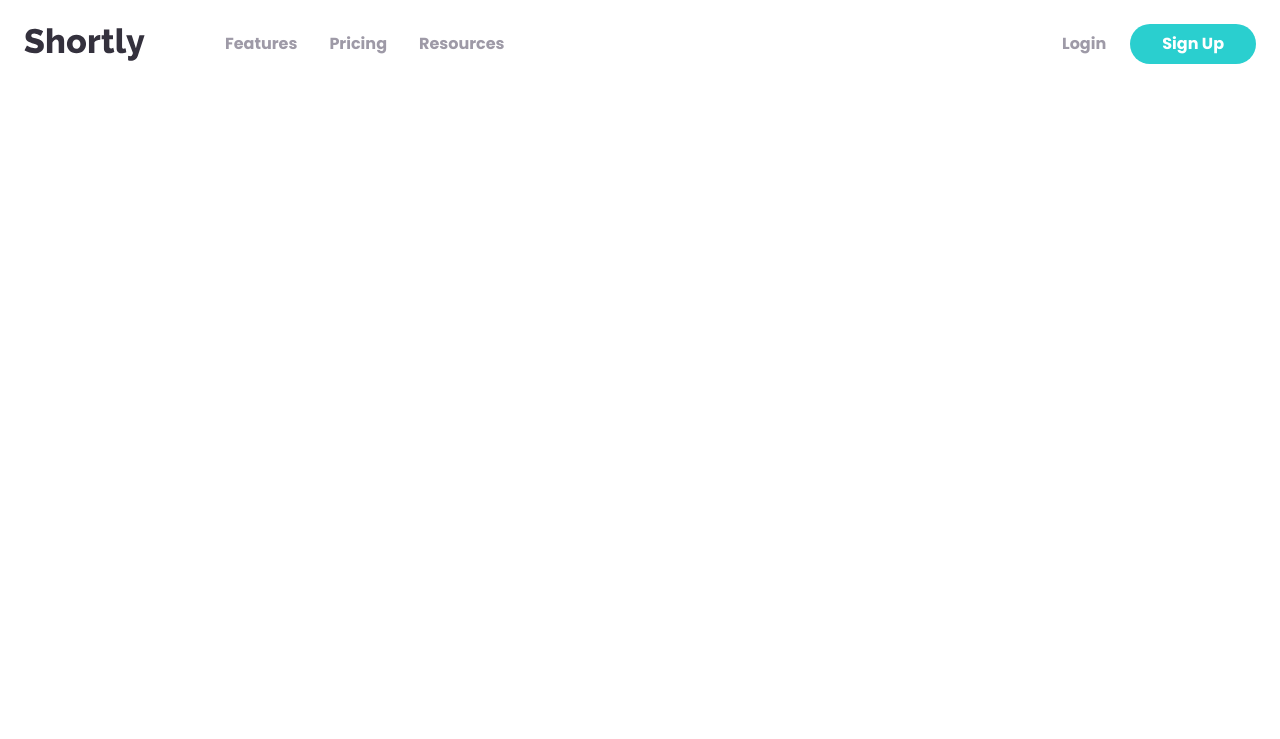
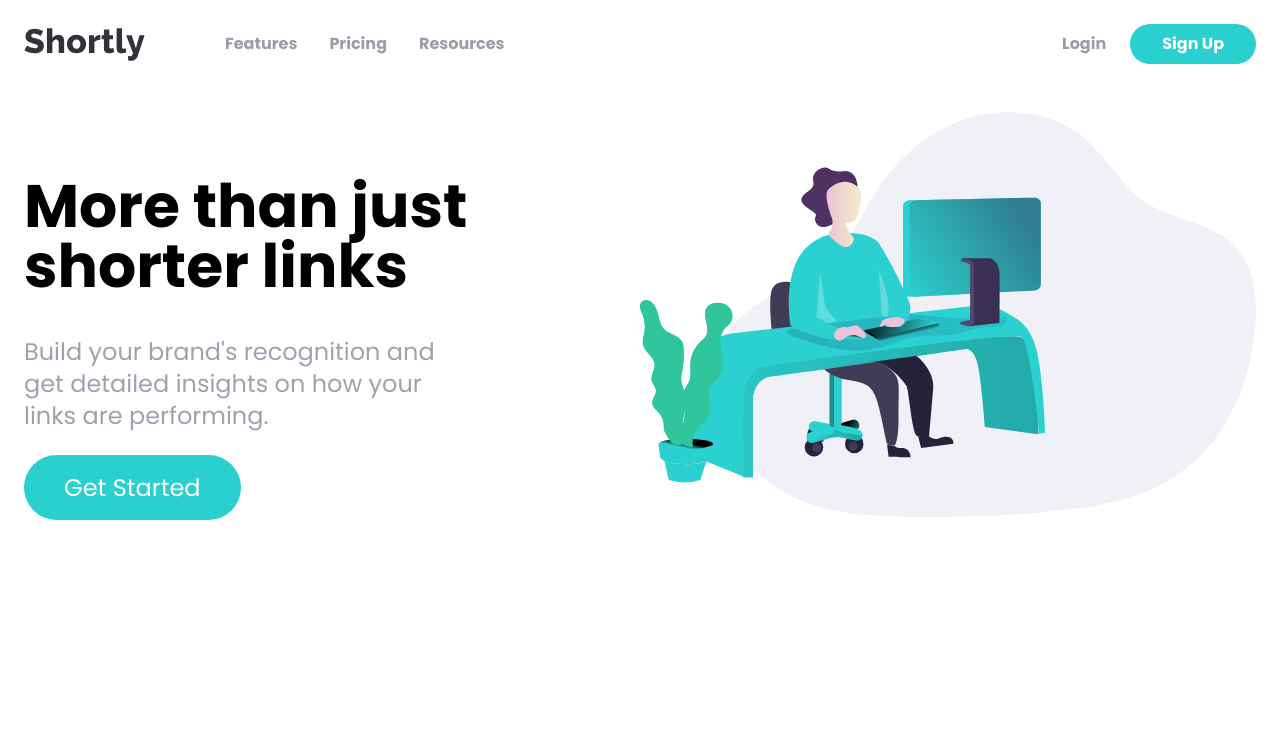
Before and after one commit to caylabradleydev/shortly-landing-page-tailwind, a website: page index.html in a window 1280 px wide. Drawn offline with Linux system fonts and the light colour scheme.

Commit message:
hero section

```diff
--- a/index.html
+++ b/index.html
@@ -52,7 +52,44 @@
             >Sign Up</a
           >
         </div>
+
+        <!-- @todo Hamburger Menu -->
       </div>
+
+      <!-- @todo Mobile Menu -->
     </nav>
+
+    <!-- Hero Section -->
+    <section id="hero">
+      <!-- Hero Container -->
+      <div class="container flex flex-col-reverse mx-auto p-6 lg:flex-row">
+        <!-- Content Container -->
+        <div class="flex flex-col space-y-10 mb-44 lg:mt-16 xl:mb-52 lg:w-1/2">
+          <h1
+            class="text-5xl font-bold text-center lg:text-6xl lg:max-w-md lg:text-left"
+          >
+            More than just shorter links
+          </h1>
+          <p
+            class="text-2xl text-center text-gray-400 lg:max-w-md lg:text-left"
+          >
+            Build your brand's recognition and get detailed insights on how your
+            links are performing.
+          </p>
+          <div class="mx-auto lg:mx-0">
+            <a
+              href=""
+              class="py-5 px-10 text-2xl text-white bg-cyan rounded-full lg:py-4 hover:opacity-70"
+              >Get Started</a
+            >
+          </div>
+        </div>
+
+        <!-- Image -->
+        <div class="mb-24 mx-auto md:w-180 lg:mb-0 lg:w-1/2">
+          <img src="./assets/img/illustration-working.svg" alt="" />
+        </div>
+      </div>
+    </section>
   </body>
 </html>
```
Also changed, not shown: css/style.css.
